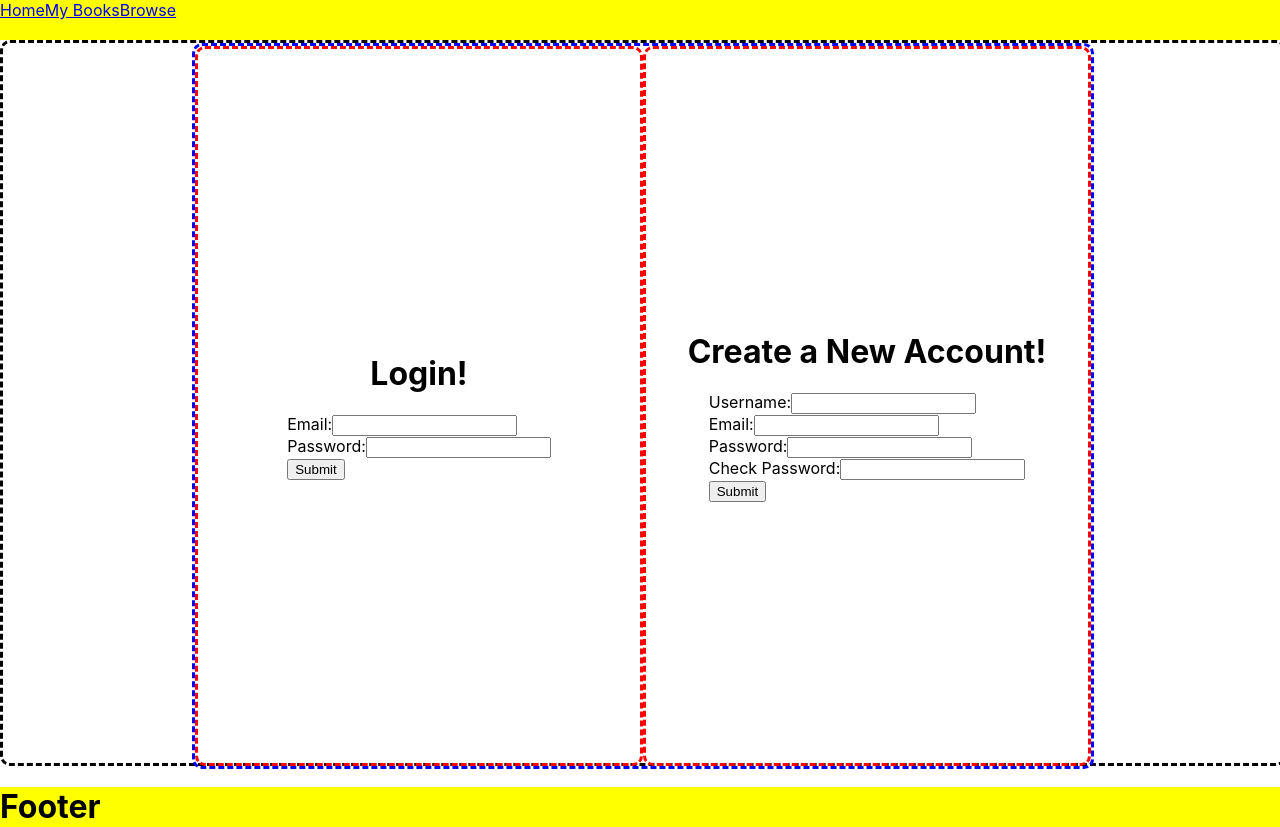
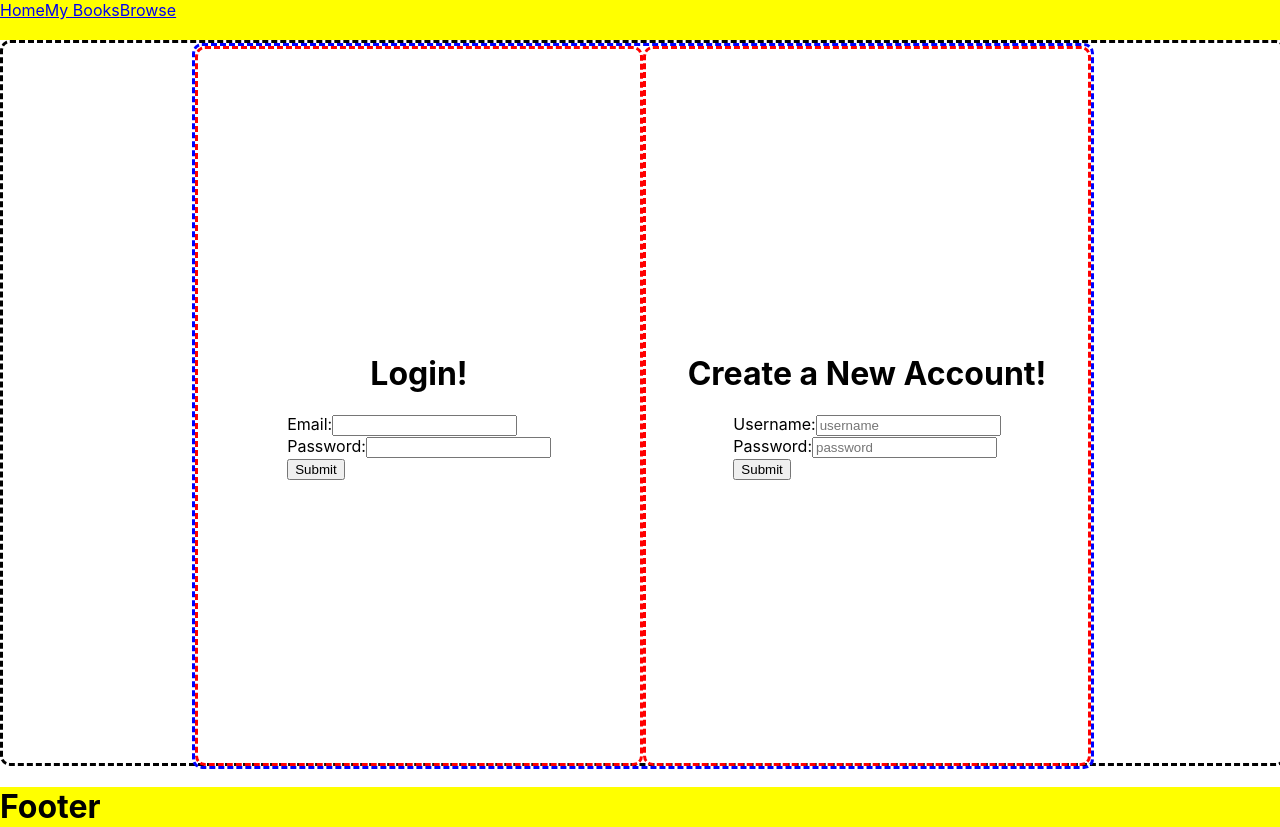
Before and after one commit to MarSchlaefer/greatreads_frontend, a React (Create React App) app: page / in a window 1280 px wide. Built offline with nearby package versions, Linux system fonts and the light colour scheme; no server answers.

Commit message:
Got create account working.

```diff
--- a/src/App.js
+++ b/src/App.js
@@ -6,6 +6,7 @@ import NavFoot from './components/navFoot'
 import { Route, Switch } from 'react-router-dom'
 import Bookshelf from './components/bookshelf'
 import Browse from './components/browse'
+import Auth from './modules/auth'
 import './App.css';
 
 class App extends Component {
@@ -14,7 +15,8 @@ class App extends Component {
     super()
     this.state = {
       books: [],
-      login: 'loggedout'
+      login: 'loggedout',
+      auth: Auth.isUserAuthenticated()
     }
   }
 
@@ -43,7 +45,7 @@ class App extends Component {
     if (this.state.login === 'loggedout') {
       return <Route
               exact path="/"
-              render={(props) => <PublicHome {...props} handleLogin={this.handleLogin} books={this.state.books}/>}
+              render={(props) => <PublicHome {...props} handleLogin={this.handleLogin} handleSubmit={this.handleSubmit} books={this.state.books}/>}
             />
     } else if (this.state.login === 'loggedin') {
       return <Route
@@ -67,6 +69,22 @@ class App extends Component {
       login: 'loggedin'
     })
   }
+
+  handleSubmit = (e, data) => {
+    e.preventDefault()
+    console.log(data);
+    fetch("http://localhost:3000/api/v1/users", {
+      method: 'POST',
+      headers: {
+        'Content-Type': "application/json"
+      },
+      body: JSON.stringify({
+        user: data,
+      })
+    }).then (res => res.json())
+    .then (newUser => console.log(newUser))
+    .catch (error => console.log(error))
+  }
 } //end of class
 
 export default App;
--- a/src/components/createLogin.js
+++ b/src/components/createLogin.js
@@ -4,36 +4,45 @@ import Quotes from './quotes';
 import BookLists from './bookLists';
 
 class CreateLogin extends Component {
+
+  constructor() {
+    super();
+    this.state = {
+      username: "",
+      password: ""
+    }
+  }
+
   render() {
     return (
       <div className="signup-container">
       <h1>Create a New Account!</h1>
-      <form >
+      <form onSubmit={(e) => this.props.handleSubmit(e, this.state)}>
         <label>
           Username:
         </label>
-        <input type="text" name="username"/>
-      <br />
-        <label>
-          Email:
-        </label>
-        <input type="text" name="email"/>
+        <input type="text" name="username" placeholder="username" value={this.state.username} onChange={this.handleChange}/>
       <br />
         <label>
           Password:
         </label>
-        <input type="password" name="password"/>
-      <br />
-        <label>
-          Check Password:
-        </label>
-        <input type="password" name="check-password"/>
+        <input type="password" name="password" placeholder="password" value={this.state.password} onChange={this.handleChange}/>
       <br />
         <input type="submit" value="Submit"/>
       </form>
       </div>
     )
   }
+
+  handleChange = (e) => {
+    const name = e.target.name
+    const val = e.target.value
+    console.log(name);
+    console.log(val);
+    this.setState({
+      [name]: val,
+    })
+  }
 }
 
 export default CreateLogin;
--- a/src/components/publicHome.js
+++ b/src/components/publicHome.js
@@ -8,7 +8,7 @@ class PublicHome extends Component {
     return (
       <div className="main-content">
         <LoginMain handleLogin={this.props.handleLogin}/>
-        <CreateLogin />
+        <CreateLogin handleSubmit={this.props.handleSubmit}/>
       </div>
     )
   }
--- /dev/null
+++ b/src/modules/auth.js
@@ -0,0 +1,21 @@
+class Auth {
+
+  static authenticateToken(token) {
+    sessionStorage.setItem('token', token)
+  }
+
+  static isUserAuthenticated() {
+    return sessionStorage.getItem('token') !== null
+  }
+
+  static deauthenticateToken() {
+    sessionStorage.removeItem('token')
+  }
+
+  static getToken() {
+    return sessionStorage.getItem('token')
+  }
+
+}
+
+export default Auth;
```
